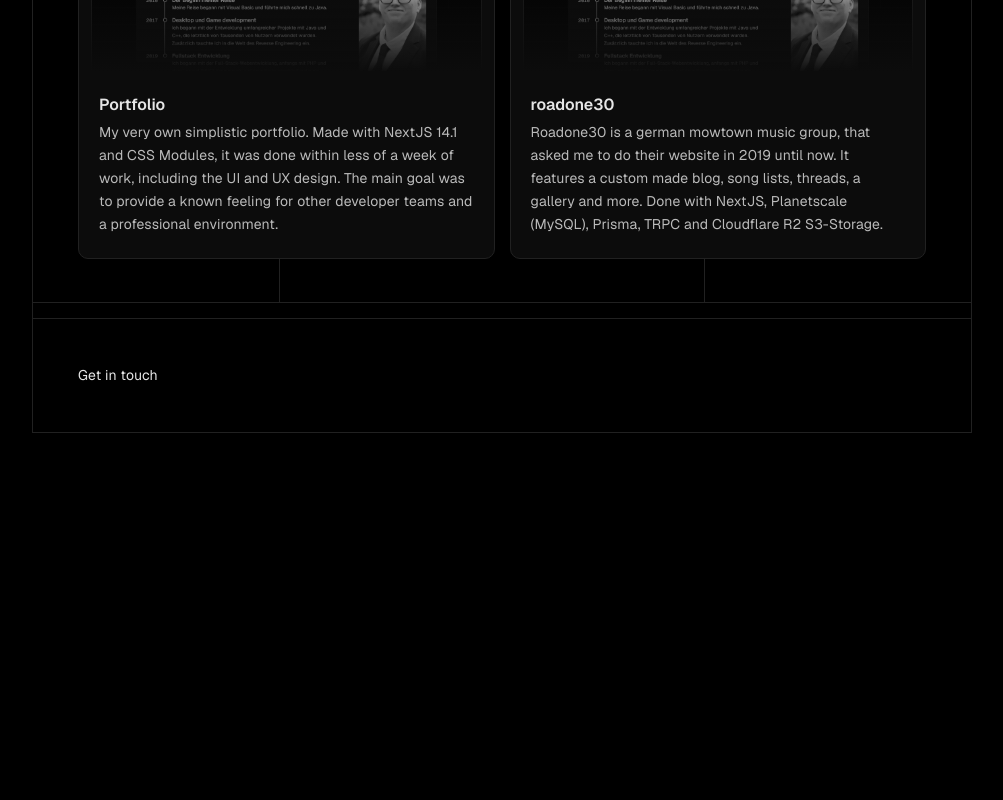
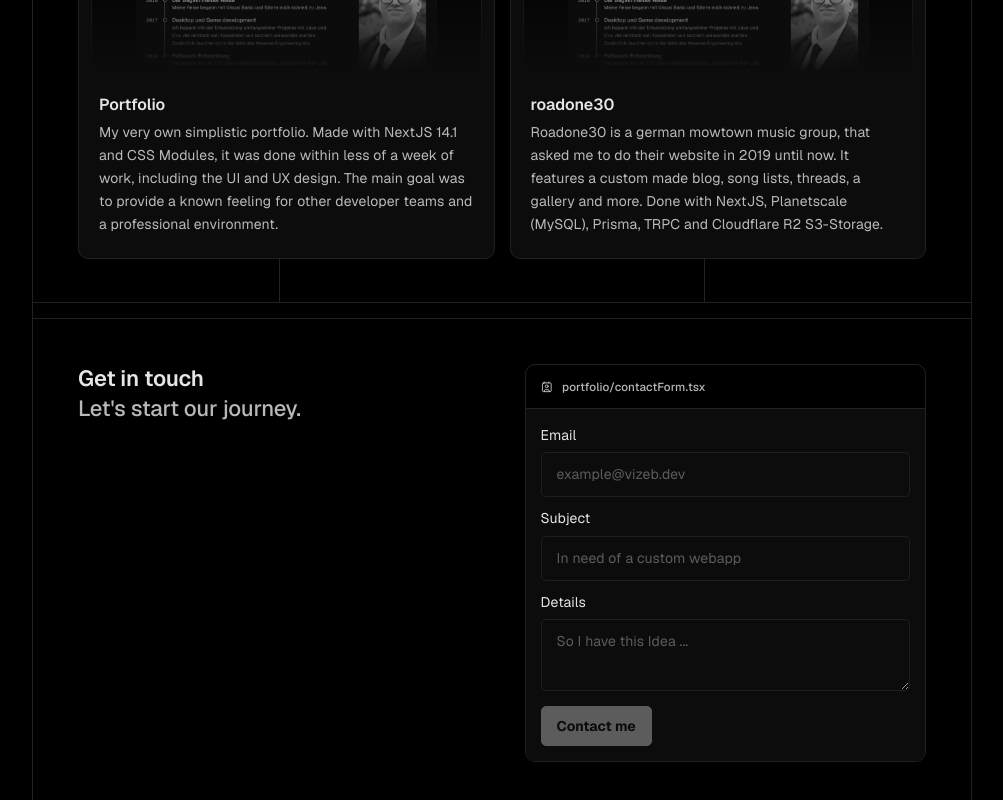
Before and after one commit to aparx/portfolio, a Next.js app: page /en in a window 1280 px wide. Shown: the part 2056-2856 px from the top of the page, without its empty margins (138-1141 px from the left). Before the commit the page ends 2499 px from the top, so only its background shows below. Built offline with nearby package versions, Linux system fonts and the light colour scheme.

Commit message:
feat: begun contactbox

```diff
--- a/messages/de.json
+++ b/messages/de.json
@@ -66,6 +66,25 @@
           "description": "Roadone30 ist eine deutsche Mowtown-Musikgruppe, die mich 2019 gebeten hat, ihre Website zu erstellen, und dies dauert bis heute an. Sie verfügt über einen individuell gestalteten Blog, Songlisten, Threads, eine Galerie und mehr. Realisiert mit NextJS, Planetscale (MySQL), Prisma, TRPC und Cloudflare R2 S3-Storage."
         }
       }
+    },
+    "Contact": {
+      "title": "Kontaktiere mich",
+      "subtitle": "Lass uns unsere Reise antreten.",
+      "fields": {
+        "email": {
+          "label": "E-Mail",
+          "placeholder": "beispiel@vizeb.dev"
+        },
+        "subject": {
+          "label": "Betreff",
+          "placeholder": "Kostenvoranschlag für Projektidee"
+        },
+        "details": {
+          "label": "Details",
+          "placeholder": "Also, ich habe da diese Idee ..."
+        }
+      },
+      "submit": "Kontaktiere mich"
     }
   }
 }
--- a/messages/en.json
+++ b/messages/en.json
@@ -66,6 +66,25 @@
           "description": "Roadone30 is a german mowtown music group, that asked me to do their website in 2019 until now. It features a custom made blog, song lists, threads, a gallery and more. Done with NextJS, Planetscale (MySQL), Prisma, TRPC and Cloudflare R2 S3-Storage."
         }
       }
+    },
+    "Contact": {
+      "title": "Get in touch",
+      "subtitle": "Let's start our journey.",
+      "fields": {
+        "email": {
+          "label": "Email",
+          "placeholder": "example@vizeb.dev"
+        },
+        "subject": {
+          "label": "Subject",
+          "placeholder": "In need of a custom webapp"
+        },
+        "details": {
+          "label": "Details",
+          "placeholder": "So I have this Idea ..."
+        }
+      },
+      "submit": "Contact me"
     }
   }
 }
--- /dev/null
+++ b/src/app/[locale]/_partial/contactBox/contactBox.module.css
@@ -0,0 +1,73 @@
+.root {
+  display: grid;
+  border-bottom: unset;
+  grid-template-columns: repeat(auto-fit, minmax(250px, 1fr));
+}
+
+.root > section {
+  border-radius: var(--spacing-1);
+  border: 1px solid var(--color-outline-grid);
+  overflow: hidden;
+}
+
+.root > section > h5 {
+  display: flex;
+  align-items: center;
+  gap: var(--spacing-1);
+  font-weight: 500;
+  color: var(--color-emphasis-medium);
+  padding: var(--spacing-1) var(--spacing-2);
+  border-bottom: 1px solid var(--color-outline-grid);
+}
+
+.root > section > form {
+  display: flex;
+  flex-direction: column;
+  gap: var(--spacing-1);
+  background: var(--color-accent-1);
+  padding: var(--spacing-2);
+  width: calc(100% - calc(2 * var(--spacing-2)));
+  margin: 0 auto;
+}
+
+.root label {
+  display: flex;
+  flex-direction: column;
+  gap: var(--spacing-0);
+}
+
+.root input[type="text"],
+.root textarea {
+  font: inherit;
+  border-radius: var(--spacing-0);
+  letter-spacing: inherit;
+  background: var(--color-accent-1);
+  padding: var(--spacing-1) var(--spacing-2);
+  border: 1px solid var(--color-outline-card);
+  color: var(--color-emphasis-medium);
+  outline: unset;
+  margin: unset;
+  transition:
+    0.15s background,
+    0.15s color;
+}
+
+.root input:focus-visible,
+.root textarea:focus-visible {
+  background: var(--color-state-focus);
+  color: var(--color-emphasis-high);
+}
+
+.root input::placeholder,
+.root textarea::placeholder {
+  color: var(--color-emphasis-low);
+}
+
+.root textarea {
+  resize: vertical;
+  min-height: 50px;
+}
+
+.root form > footer {
+  margin-top: var(--spacing-0);
+}
--- /dev/null
+++ b/src/app/[locale]/_partial/contactBox/contactBox.tsx
@@ -0,0 +1,60 @@
+import { Button } from "@/components";
+import { useTranslations } from "next-intl";
+import { LuContact } from "react-icons/lu";
+import { GridBox } from "../../_components";
+import css from "./contactBox.module.css";
+
+export function ContactBox() {
+  const t = useTranslations("index");
+
+  return (
+    <GridBox.Root type="stretch" className={css.root}>
+      <GridBox.Header
+        title={t("Contact.title")}
+        subtitle={t("Contact.subtitle")}
+      />
+      <section>
+        <h5>
+          <LuContact />
+          portfolio/contactForm.tsx
+        </h5>
+        <Form />
+      </section>
+    </GridBox.Root>
+  );
+}
+
+function Form() {
+  const t = useTranslations("index.Contact");
+
+  return (
+    <form>
+      <label>
+        {t("fields.email.label")}
+        <input
+          type="text"
+          placeholder={t("fields.email.placeholder")}
+          pattern="[\w-\.]+@([\w-]+\.)+[\w-]{2,4}"
+          required
+        />
+      </label>
+      <label>
+        {t("fields.subject.label")}
+        <input
+          type="text"
+          placeholder={t("fields.subject.placeholder")}
+          required
+        />
+      </label>
+      <label>
+        {t("fields.details.label")}
+        <textarea placeholder={t("fields.details.placeholder")} required />
+      </label>
+      <footer>
+        <Button type="submit" appearance="cta" disabled>
+          {t("submit")}
+        </Button>
+      </footer>
+    </form>
+  );
+}
--- /dev/null
+++ b/src/app/[locale]/_partial/contactBox/index.ts
@@ -0,0 +1 @@
+export * from "./contactBox";
--- a/src/app/[locale]/_partial/index.ts
+++ b/src/app/[locale]/_partial/index.ts
@@ -1,3 +1,4 @@
+export * from "./contactBox";
 export * from "./introBox";
 export * from "./projectsBox";
 export * from "./skillsBox";
--- a/src/app/[locale]/_partial/projectsBox/projectsBox.module.css
+++ b/src/app/[locale]/_partial/projectsBox/projectsBox.module.css
@@ -116,7 +116,7 @@
 
 .project > a:hover .linkItem,
 .project > a:focus-visible .linkItem {
-  color: var(--color-primary);
+  color: var(--color-emphasis-high);
 }
 
 @media screen and (max-width: 540px) {
--- a/src/app/[locale]/globals.css
+++ b/src/app/[locale]/globals.css
@@ -36,6 +36,7 @@
 
   /** <---> State <---> */
   --color-state-hover: rgba(255, 255, 255, 0.1);
+  --color-state-focus: rgba(255, 255, 255, 0.025);
 }
 
 html {
--- a/src/app/[locale]/page.tsx
+++ b/src/app/[locale]/page.tsx
@@ -6,7 +6,7 @@ import Image from "next/image";
 import { FaArrowTrendUp } from "react-icons/fa6";
 import { MdVerified } from "react-icons/md";
 import { GridBox } from "./_components";
-import { IntroBox, ProjectsBox, SkillsBox } from "./_partial";
+import { ContactBox, IntroBox, ProjectsBox, SkillsBox } from "./_partial";
 import css from "./page.module.css";
 
 export default function Home() {
@@ -46,9 +46,7 @@ export default function Home() {
             />
           </GridBox.Root>
           <ProjectsBox />
-          <GridBox.Root type="stretch" style={{ borderBottom: "unset" }}>
-            Get in touch
-          </GridBox.Root>
+          <ContactBox />
         </main>
       </div>
     </>
```
